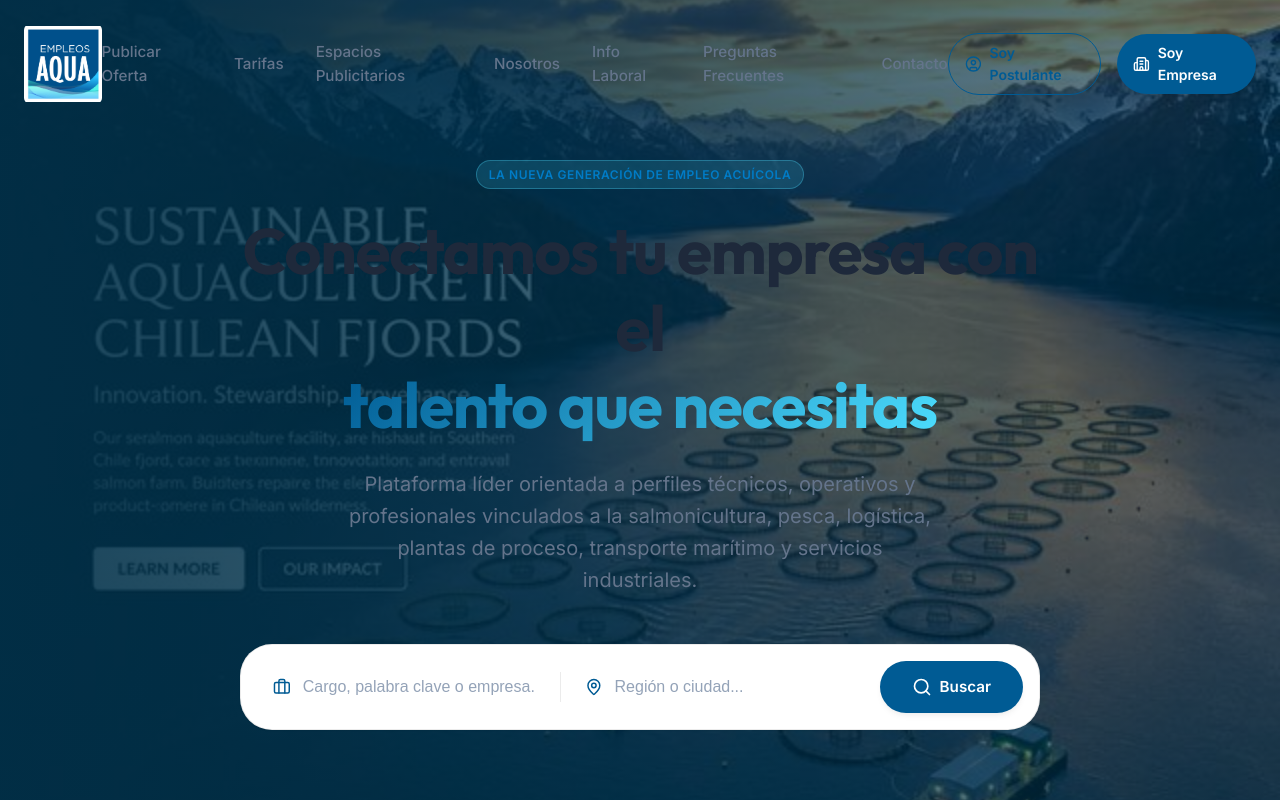
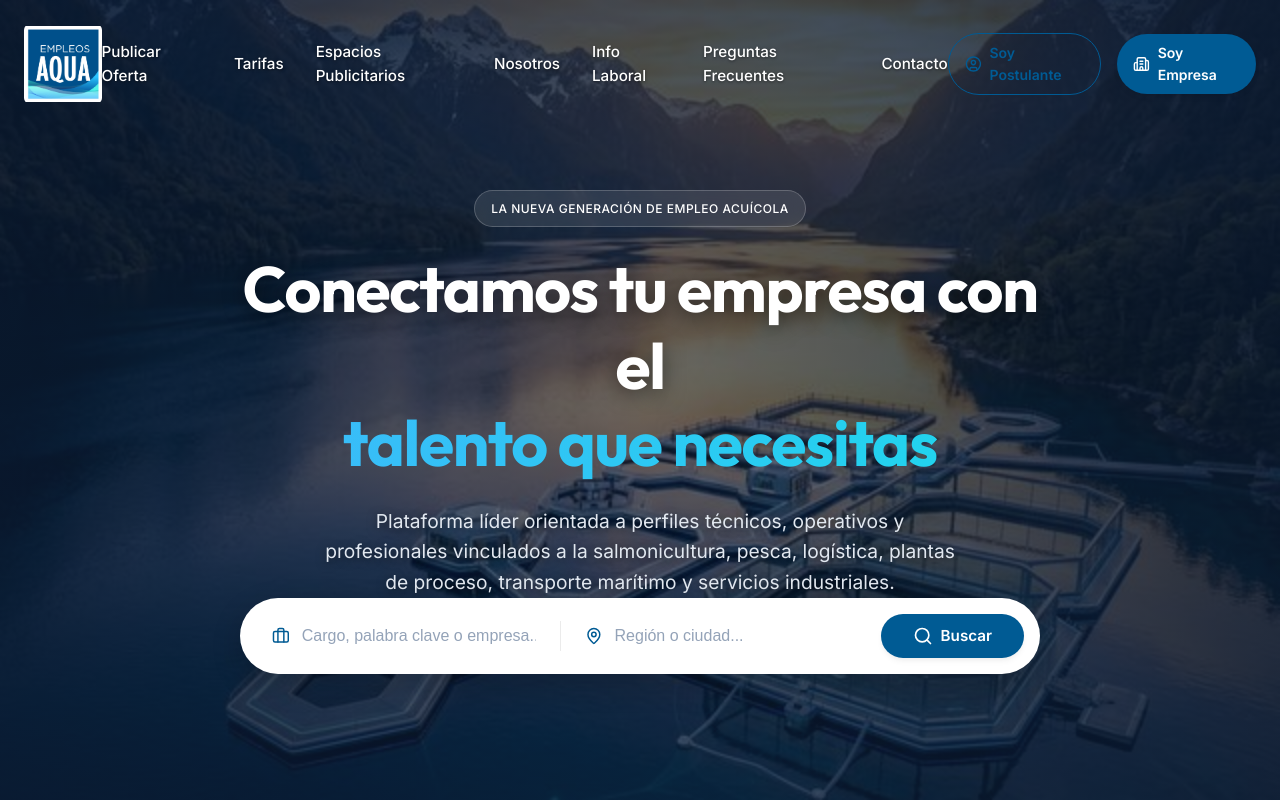
Before and after one commit to nowebcl/empleosaqua, a React (Vite) app: page / in a window 1280 px wide. Shown: the top 800 px of the page. Built offline with nearby package versions, Linux system fonts and the light colour scheme.

Commit message:
Fix hero section styles and image for pure readability

```diff
--- a/src/components/Header/Header.css
+++ b/src/components/Header/Header.css
@@ -60,12 +60,18 @@
 .nav-link {
   font-size: 0.95rem;
   font-weight: 500;
-  color: var(--color-text-muted);
+  color: #ffffff; /* White when over dark image */
   transition: color var(--transition-fast);
   position: relative;
+  text-shadow: 0 1px 3px rgba(0,0,0,0.5); /* Improve legibility just in case */
 }
 
-.nav-link:hover {
+.header-scrolled .nav-link {
+  color: var(--color-text-muted);
+  text-shadow: none;
+}
+
+.nav-link:hover, .header-scrolled .nav-link:hover {
   color: var(--color-primary);
 }
 
@@ -79,6 +85,10 @@
   background: var(--color-primary);
   transition: width var(--transition-normal);
   border-radius: var(--radius-full);
+}
+
+.header-scrolled .nav-link::after {
+  background: var(--color-primary);
 }
 
 .nav-link:hover::after {
--- a/src/components/Hero/Hero.css
+++ b/src/components/Hero/Hero.css
@@ -21,7 +21,7 @@
   left: 0;
   width: 100%;
   height: 100%;
-  background: linear-gradient(to right, rgba(0, 48, 73, 0.9), rgba(0, 48, 73, 0.6));
+  background: radial-gradient(circle at center, rgba(10, 25, 47, 0.6) 0%, rgba(10, 25, 47, 0.9) 100%);
   z-index: 1;
 }
 
@@ -42,24 +42,46 @@
   align-items: center;
 }
 
+/* Force white text globally in hero */
+.hero-content .badge-new {
+  background: rgba(255, 255, 255, 0.1);
+  color: #ffffff;
+  border: 1px solid rgba(255, 255, 255, 0.2);
+  backdrop-filter: blur(8px);
+  padding: 0.5rem 1rem;
+  border-radius: 20px;
+  font-weight: 500;
+  letter-spacing: 0.5px;
+  text-transform: uppercase;
+  font-size: 0.75rem;
+}
 
 .hero-title {
   font-size: clamp(2.5rem, 5vw, 4.5rem);
   letter-spacing: -0.02em;
   margin-bottom: 1.5rem;
+  color: #ffffff;
+  text-shadow: 0 4px 20px rgba(0, 0, 0, 0.5);
+  line-height: 1.2;
+}
+
+.hero-title .text-gradient {
+  background: linear-gradient(to right, #38BDF8, #22D3EE);
+  -webkit-background-clip: text;
+  background-clip: text;
+  -webkit-text-fill-color: transparent;
+  display: inline-block;
+  text-shadow: none;
 }
 
 .hero-subtitle {
-  font-size: clamp(1rem, 2vw, 1.25rem);
-  color: var(--color-text-muted);
-  max-width: 600px;
+  font-size: clamp(1rem, 1.5vw, 1.25rem);
+  color: #e2e8f0;
+  max-width: 650px;
   margin: 0 auto;
-}
-
-@media (min-width: 1024px) {
-  .hero-subtitle {
-    margin: 0;
-  }
+  line-height: 1.6;
+  text-shadow: 0 2px 10px rgba(0, 0, 0, 0.5);
+  font-weight: 400;
 }
 
 .hero-pathways {
@@ -117,11 +139,13 @@
   display: flex;
   flex-direction: column;
   padding: 0.5rem;
-  border-radius: var(--radius-xl);
+  border-radius: 50px; /* Pill shape */
   width: 100%;
+  max-width: 800px; /* Limit width */
+  margin: 0 auto;
   background: #ffffff;
-  box-shadow: var(--shadow-sm);
-  border: 1px solid var(--color-border);
+  box-shadow: 0 10px 30px rgba(0, 0, 0, 0.2);
+  border: none;
 }
 
 @media (min-width: 768px) {
@@ -135,7 +159,7 @@
   display: flex;
   align-items: center;
   gap: 0.75rem;
-  padding: 1rem 1.5rem;
+  padding: 0.75rem 1.5rem; /* Reduced padding */
   flex: 1;
 }
 
@@ -170,14 +194,14 @@
 }
 
 .search-btn {
-  padding: 1rem 2rem;
-  border-radius: var(--radius-lg);
+  padding: 0.75rem 2rem;
+  border-radius: 50px;
   margin: 0.5rem;
 }
 
 @media (min-width: 768px) {
   .search-btn {
-    border-radius: var(--radius-xl);
+    border-radius: 50px;
   }
 }
 
```
Also changed, not shown: public/acuicultura_hero_bg.png.
